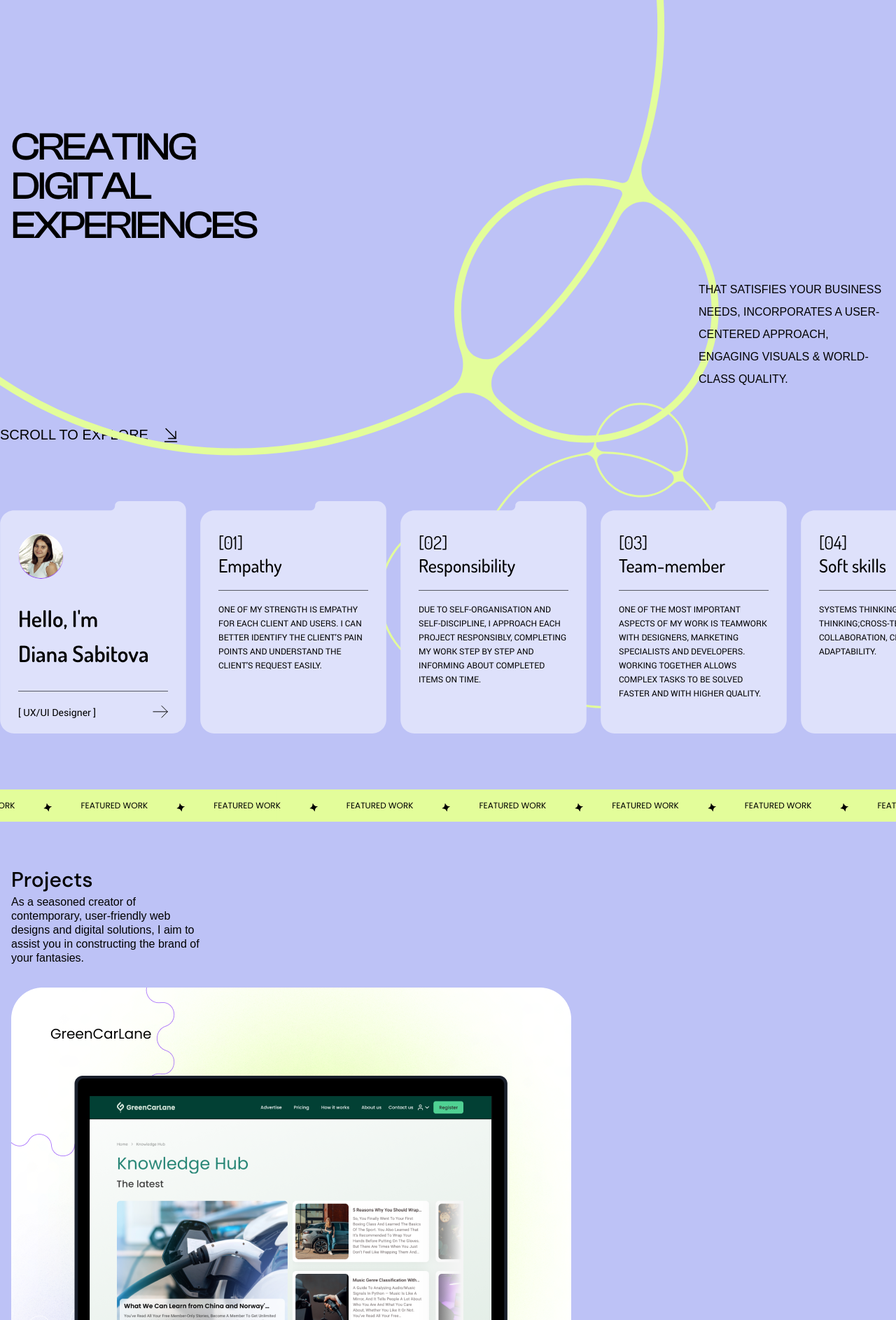
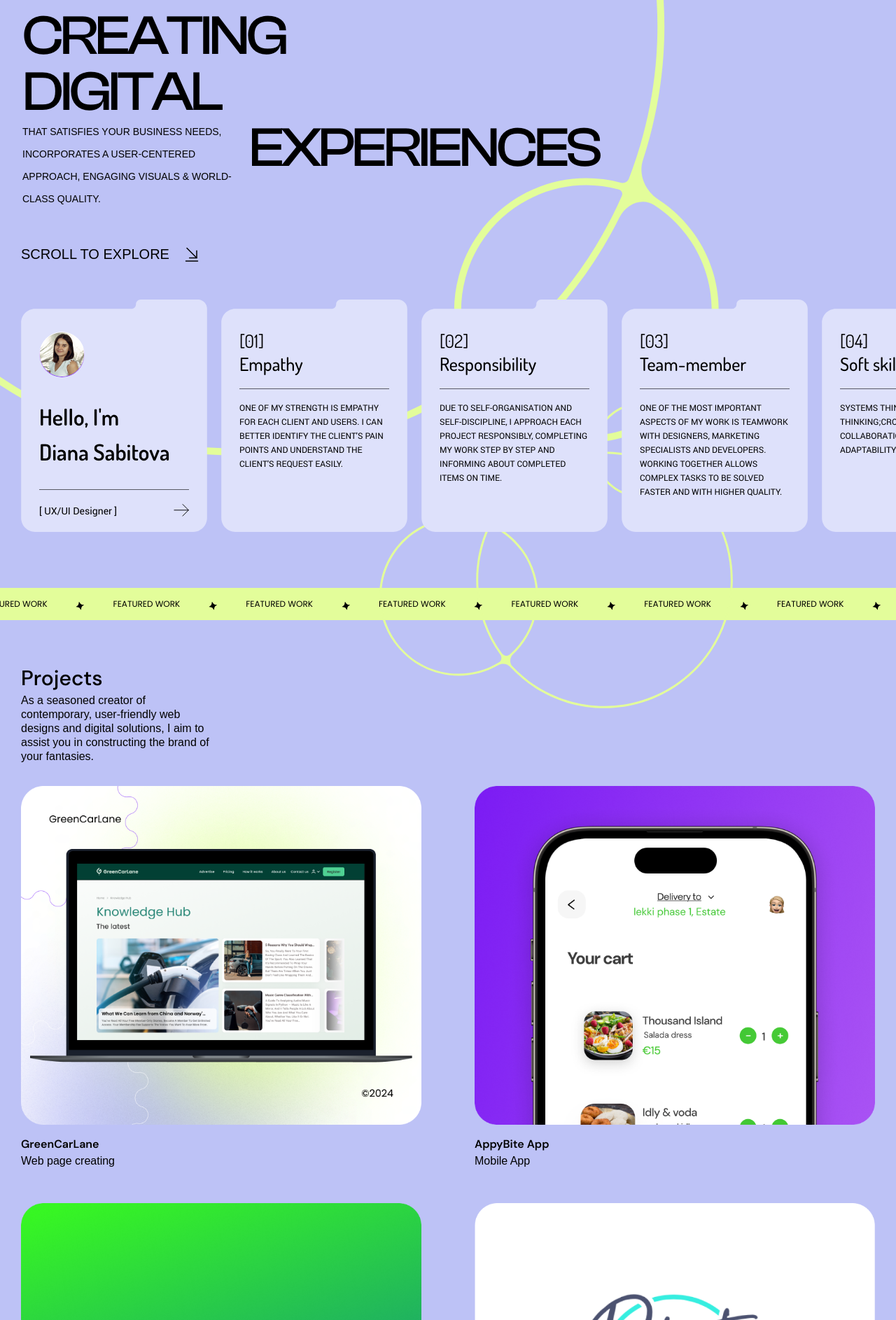
Before and after one commit to kevingida/diana-sabitova-portfolio, a Next.js app: page / in a window 1280 px wide. Shown: the part 174-2060 px from the top of the page at 70% size. Built offline with nearby package versions, Linux system fonts and the light colour scheme; a web font is replaced by a local one.

Commit message:
add resposive for tablet

```diff
--- a/components/AboutMe.tsx
+++ b/components/AboutMe.tsx
@@ -11,46 +11,46 @@ const AboutMe = () => {
   const { isMobile } = useScreenSize();
   return (
     <div
-      className="max-w-screen-xl mx-auto bg-saladGreen relative overflow-hidden w-full flex flex-col px-4 py-14 lg:px-[60px] xl:px-[120px] lg:py-[120px]"
+      className="relative mx-auto flex w-full max-w-screen-xl flex-col overflow-hidden bg-saladGreen px-4 py-14 md:px-[30px] lg:px-[60px] lg:py-[120px] xl:px-[120px]"
       id="about-me"
     >
-      <div className="grid grid-cols-1 grid-rows-[40px_auto_auto_auto] lg:grid-cols-[460px_auto] xl:grid-cols-[566px_auto] lg:grid-rows-[88px_auto_auto_auto]">
-        {!isMobile && <span className=" text-[20px] font-light">/02</span>}
+      <div className="grid grid-cols-1 grid-rows-[40px_auto_auto_auto] md:grid-cols-[300px_auto] lg:grid-cols-[460px_auto] lg:grid-rows-[88px_auto_auto_auto] xl:grid-cols-[566px_auto]">
+        {!isMobile && <span className="text-[20px] font-light">/02</span>}
         <p
-          className={`${dmSansLight.className} text-[18px] lg:text-[20px] leading-[36px] uppercase`}
+          className={`${dmSansLight.className} text-[18px] uppercase leading-[36px] lg:text-[20px]`}
         >
           more about me
         </p>
-        <p className="lg:col-start-2 text-[20px] leading-[30px] pb-7 lg:text-[34px] xl:text-[45px] lg:leading-[54px] uppercase lg:pb-8">
+        <p className="pb-7 text-[20px] uppercase leading-[30px] md:col-start-2 lg:pb-8 lg:text-[34px] lg:leading-[54px] xl:text-[45px]">
           I’m a multi-disciplinary designer with 2+ years of experience located
           in Helsinki, Finland. A moderate perfectionist on a journey of
           constant learning. My mission is to focus on making a human-centric
           projects, harmonizing minimalism and brutalism.
         </p>
         <p
-          className={`${dmSansRegular.className} lg:col-start-2 text-[20px] leading-[30px] lg:leading-[54px] lg:text-[34px] xl:text-[45px] uppercase h-[170px] lg:h-[267px]`}
+          className={`${dmSansRegular.className} h-[170px] text-[20px] uppercase leading-[30px] md:col-start-2 lg:h-[267px] lg:text-[34px] lg:leading-[54px] xl:text-[45px]`}
         >
           My mission is to focus on making a human-centric projects, harmonizing
           minimalism and brutalism.
         </p>
-        <span className=" text-[18px] lg:text-[20px] font-light pb-[53px] lg:pb-[158px] uppercase">
+        <span className="pb-[53px] text-[18px] font-light uppercase lg:pb-[158px] lg:text-[20px]">
           {isMobile ? "/ area of expertise" : "/03"}
         </span>
       </div>
       {aboutMe.map((content, index) => (
         <div
           key={index}
-          className="grid lg:grid-cols-[460px_auto] xl:grid-cols-[566px_auto] pb-12 lg:pb-[155px]"
+          className="grid pb-12 md:grid-cols-[300px_auto] lg:grid-cols-[460px_auto] lg:pb-[155px] xl:grid-cols-[566px_auto]"
         >
           <h3
-            className={`${dmSansRegular.className} text-[24px] leading-[54px] lg:text-[30px] xl:text-[35px] pb-8 lg:pb-0  uppercase`}
+            className={`${dmSansRegular.className} pb-8 text-[24px] uppercase leading-[54px] lg:pb-0 lg:text-[30px] xl:text-[35px]`}
           >
             {content.title}
           </h3>
           <ul>
             {content.list.map((list, index) => (
               <li
-                className=" text-[16px] lg:text-[24px] lg:leading-[35px] xl:text-[30px] xl:leading-[54px] flex flex-col gap-6 pb-4 lg:gap-[30px] lg:pb-[30px] xl:gap-[40px] xl:pb-[40px] uppercase"
+                className="flex flex-col gap-6 pb-4 text-[16px] uppercase lg:gap-[30px] lg:pb-[30px] lg:text-[24px] lg:leading-[35px] xl:gap-[40px] xl:pb-[40px] xl:text-[30px] xl:leading-[54px]"
                 key={index}
               >
                 {list}
@@ -63,7 +63,7 @@ const AboutMe = () => {
       <Link
         href="https://drive.google.com/file/d/1Cz3ZCBBi_nrJbXH8A5gR4hXOZwqO8EE2/view"
         target="_blank"
-        className=" z-30 flex self-center justify-center items-center uppercase w-[351px] lg:w-[301px] h-[80px] lg:h-[94px] bg-black text-white text-[24px] lg:text-[30px] shadow-[10px_10px_0px_0px_rgba(0,0,0,0.3)]"
+        className="z-30 flex h-[80px] w-[351px] items-center justify-center self-center bg-black text-[24px] uppercase text-white shadow-[10px_10px_0px_0px_rgba(0,0,0,0.3)] lg:h-[94px] lg:w-[301px] lg:text-[30px]"
       >
         my resume
       </Link>
--- a/components/Hero.tsx
+++ b/components/Hero.tsx
@@ -7,24 +7,24 @@ const dmSansRegular = localFont({ src: "../font/DMSans-Regular.ttf" });
 
 const Hero = () => {
   return (
-    <section className=" w-full px-4 pt-[200px] lg:px-[60px] xl:px-[120px] xl:pt-[270px] z-50 grid grid-cols-1 lg:grid-cols-[390px_auto] xl:grid-cols-[490px_auto] lg:grid-rows-[120px_120px_120px] xl:grid-rows-[170px_170px_170px] lg:gap-x-6 leading-none uppercase">
+    <section className="md:grid-rows-[80px_80px_15 0px] z-50 grid w-full grid-cols-1 px-4 pt-[200px] uppercase leading-none md:grid-cols-[300px_auto] md:gap-x-6 md:px-8 md:pt-[30px] lg:grid-cols-[390px_auto] lg:grid-rows-[120px_120px_120px] lg:gap-x-6 lg:px-[60px] xl:grid-cols-[490px_auto] xl:grid-rows-[170px_170px_170px] xl:px-[120px] xl:pt-[270px]">
       <h1
-        className={`${clashDisplayMedium.className} text-[56px] tracking-tighter lg:tracking-normal lg:text-[120px] xl:text-[170px] z-10 col-span-2`}
+        className={`${clashDisplayMedium.className} z-10 col-span-2 text-[56px] tracking-tighter md:text-[80px] lg:text-[120px] lg:tracking-normal xl:text-[170px]`}
       >
         creating
       </h1>
       <h1
-        className={`${clashDisplayMedium.className}  text-[56px] tracking-tighter lg:tracking-normal lg:text-[120px] xl:text-[170px] z-10 col-span-2`}
+        className={`${clashDisplayMedium.className} z-10 col-span-2 text-[56px] tracking-tighter md:text-[80px] lg:text-[120px] lg:tracking-normal xl:text-[170px]`}
       >
         digital
       </h1>
       <h1
-        className={`${clashDisplayMedium.className}  text-[56px] tracking-tighter lg:tracking-normal lg:text-[120px] xl:text-[170px] z-10 col-start-1 lg:col-start-2 row-start-3`}
+        className={`${clashDisplayMedium.className} z-10 col-start-1 row-start-3 text-[56px] tracking-tighter md:col-start-2 md:text-[80px] lg:text-[120px] lg:tracking-normal xl:text-[170px]`}
       >
         experiences
       </h1>
       <p
-        className={`${dmSansRegular.className} text-[16px] w-[266px] pt-12 lg:pt-0 ml-auto lg:ml-0 lg:w-full lg:text-[20px] xl:text-[24px]  z-10 row-start-4 lg:col-start-1 lg:row-start-3 leading-8 break-keep`}
+        className={`${dmSansRegular.className} z-10 row-start-4 ml-auto w-[266px] break-keep pt-12 text-[16px] leading-8 md:col-start-1 md:row-start-3 md:ml-0 md:w-full md:pt-0 md:text-[14px] lg:ml-0 lg:pt-0 lg:text-[20px] xl:text-[24px]`}
       >
         that satisfies your business needs, incorporates a user-centered
         approach, engaging visuals & world-class quality.
--- a/components/Introduction.tsx
+++ b/components/Introduction.tsx
@@ -13,62 +13,62 @@ const robotoRegular = localFont({ src: "../font/Roboto-Regular.ttf" });
 
 const Introduction = () => {
   return (
-    <section className=" w-full  pt-12 lg:pt-[128px] z-20">
-      <div className=" flex flex-row justify-start items-center gap-5 lg:gap-8 lg:pl-[60px] xl:pl-[120px]">
+    <section className="z-20 w-full pt-12 lg:pt-[128px]">
+      <div className="flex flex-row items-center justify-start gap-5 md:pl-[30px] lg:gap-8 lg:pl-[60px] xl:pl-[120px]">
         <p
-          className={`${dmSansRegular.className} text-[20px] lg:text-[24px] uppercase`}
+          className={`${dmSansRegular.className} text-[20px] uppercase lg:text-[24px]`}
         >
           scroll to explore
         </p>
-        <ArrowDownRight className=" h-6 lg:h-9" />
+        <ArrowDownRight className="h-6 lg:h-9" />
       </div>
-      <div className="pt-[80px] pb-[80px] lg:pb-[164px] flex flex-nowrap flex-row gap-5 lg:gap-12 overflow-x-auto snap-x snap-mandatory z-40 lg:px-[60px] xl:px-[120px]">
+      <div className="z-40 flex snap-x snap-mandatory flex-row flex-nowrap gap-5 overflow-x-auto py-[80px] md:px-[30px] md:pt-[50px] lg:gap-12 lg:px-[60px] lg:pb-[164px] xl:px-[120px]">
         <div
           style={{ backgroundImage: "url('/Folder.svg')" }}
-          className=" w-[266px] h-[332px] lg:w-[400px] lg:h-[500px] flex-none snap-always snap-center z-30 px-[26px] py-[46px] lg:px-[40px] lg:py-[80px] bg-contain"
+          className="z-30 h-[332px] w-[266px] flex-none snap-center snap-always bg-contain px-[26px] py-[46px] lg:h-[500px] lg:w-[400px] lg:px-[40px] lg:py-[80px]"
         >
           <Image
             src="/dianaPhoto.png"
             alt="Diana Photo"
             width={125}
             height={125}
-            className=" w-[65px] h-[65px] lg:w-[125px] lg:h-[125px] rounded-full"
+            className="h-[65px] w-[65px] rounded-full lg:h-[125px] lg:w-[125px]"
           />
           <p
-            className={`${dosisSemibold.className} pt-8 lg:pt-[60px] pb-7 lg:pb-[34px] text-[32px] lg:text-[48px] w-[190px] lg:w-[280px] leading-[50px]`}
+            className={`${dosisSemibold.className} w-[190px] pb-7 pt-8 text-[32px] leading-[50px] lg:w-[280px] lg:pb-[34px] lg:pt-[60px] lg:text-[48px]`}
           >
             Hello, I&apos;m Diana Sabitova
           </p>
           <div className="flex-grow border-t border-black/60" />
-          <div className="flex flex-row justify-between items-center gap-4 pt-[18px] lg:pt-[20px]">
+          <div className="flex flex-row items-center justify-between gap-4 pt-[18px] lg:pt-[20px]">
             <p
-              className={`${robotoRegular.className} text-[14px] lg:text-[16px]  `}
+              className={`${robotoRegular.className} text-[14px] lg:text-[16px]`}
             >
               [ UX/UI Designer ]
             </p>
-            <ArrowRight className=" w-[22px] h-[22px] lg:w-[50px] lg:h-[50px]" />
+            <ArrowRight className="h-[22px] w-[22px] lg:h-[50px] lg:w-[50px]" />
           </div>
         </div>
         {introduction.map((intro, index) => (
           <div
             style={{ backgroundImage: "url('/Folder.svg')" }}
-            className=" w-[266px] h-[332px] lg:w-[400px] lg:h-[500px] flex-none snap-always snap-center z-30 px-[26px] py-[46px] lg:px-[40px] lg:py-[80px] bg-contain"
+            className="z-30 h-[332px] w-[266px] flex-none snap-center snap-always bg-contain px-[26px] py-[46px] lg:h-[500px] lg:w-[400px] lg:px-[40px] lg:py-[80px]"
             key={index}
           >
             <h1
-              className={`${dosisRegular.className} text-[26px] lg:text-[40px] leading-none`}
+              className={`${dosisRegular.className} text-[26px] leading-none lg:text-[40px]`}
             >
               {intro.id}
             </h1>
             <p
-              className={`${dosisMedium.className} text-[26px] lg:text-[48px] pb-4`}
+              className={`${dosisMedium.className} pb-4 text-[26px] lg:text-[48px]`}
             >
               {intro.title}
             </p>
-            <div className="flex-grow border-t border-black/60 pb-4 lg:pb-8 " />
+            <div className="flex-grow border-t border-black/60 pb-4 lg:pb-8" />
 
             <p
-              className={`${robotoRegular.className} text-[12px] lg:text-[16px] uppercase leading-[20px] lg:leading-[29px] lg:tracking-[0.63px]`}
+              className={`${robotoRegular.className} text-[12px] uppercase leading-[20px] lg:text-[16px] lg:leading-[29px] lg:tracking-[0.63px]`}
             >
               {intro.description}
             </p>
--- a/components/Project.tsx
+++ b/components/Project.tsx
@@ -11,20 +11,20 @@ const dmSansSemiBold = localFont({ src: "../font/DMSans-SemiBold.ttf" });
 const Project = () => {
   return (
     <section
-      className="w-full px-4 lg:px-[60px] xl:px-[120px] pt-[60px] lg:pt-[91px] pb-[60px] lg:pb-[245px] relative"
+      className="relative w-full px-4 pb-[60px] pt-[60px] md:px-[30px] lg:px-[60px] lg:pb-[245px] lg:pt-[91px] xl:px-[120px]"
       id="featured-work"
     >
       <h2 className={`${dmSansMedium.className} text-[30px] lg:text-[60px]`}>
         Projects
       </h2>
       <p
-        className={`${dmSansRegular.className} text-[16px] leading-5 w-[270px] pb-8 lg:text-[24px] lg:leading-[140%] lg:w-[450px] lg:pb-[91px]`}
+        className={`${dmSansRegular.className} w-[270px] pb-8 text-[16px] leading-5 lg:w-[450px] lg:pb-[91px] lg:text-[24px] lg:leading-[140%]`}
       >
         As a seasoned creator of contemporary, user-friendly web designs and
         digital solutions, I aim to assist you in constructing the brand of your
         fantasies.
       </p>
-      <ul className="grid grid-cols-1 lg:grid-cols-2 gap-x-[76px] gap-y-12 lg:gap-y-[69px]">
+      <ul className="grid grid-cols-1 gap-x-[76px] gap-y-12 md:grid-cols-2 lg:gap-y-[69px]">
         {projects.map((project, index) => (
           <li key={index}>
             <Link href={`/projects/${project.slug}`}>
@@ -33,11 +33,11 @@ const Project = () => {
                 alt={project.title}
                 width={800}
                 height={500}
-                className=" before:content-['caseStudy'] cursor-pointer w-[800px] h-auto"
+                className="h-auto w-[800px] cursor-pointer before:content-['caseStudy']"
               />
             </Link>
             <h3
-              className={`${dmSansSemiBold.className} text-[16px] lg:text-[28px] pt-4 lg:pt-11`}
+              className={`${dmSansSemiBold.className} pt-4 text-[16px] lg:pt-11 lg:text-[28px]`}
             >
               {project.title}
             </h3>
```
